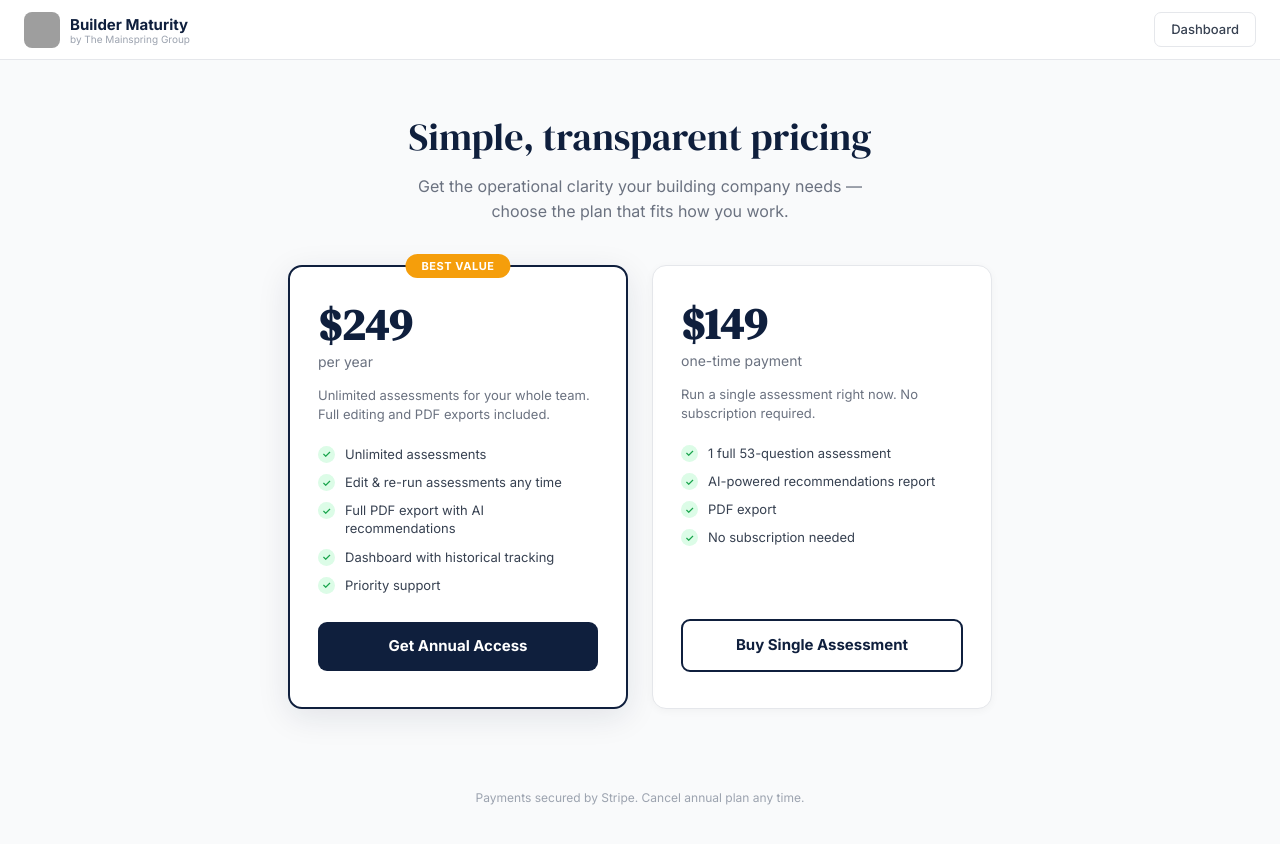
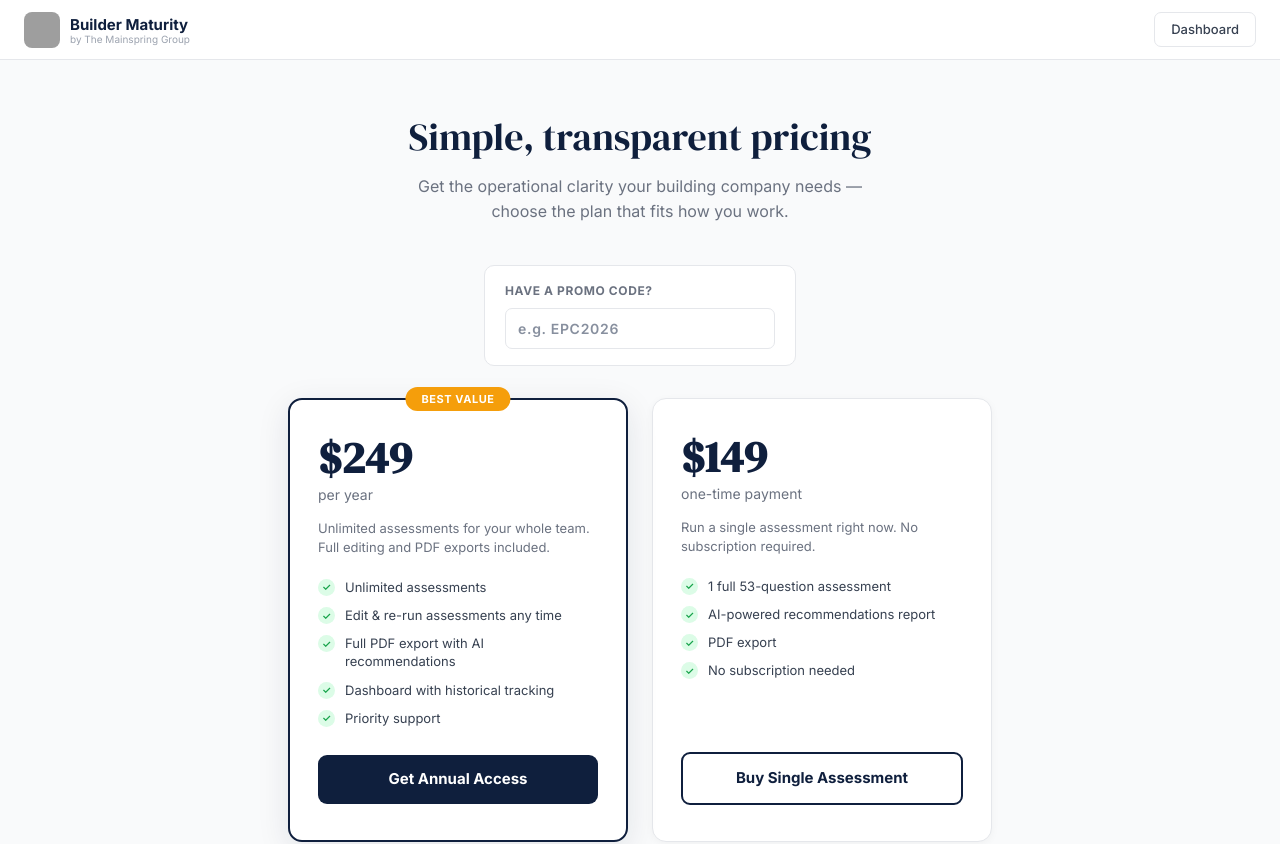
Before and after one commit to matt-tmg-hub/maturity, a Next.js app: page /pricing in a window 1280 px wide. Shown: the top 844 px of the page. Built offline with nearby package versions, Linux system fonts and the light colour scheme; grey boxes are pictures that could not be loaded.

Commit message:
Add promo code field to pricing page

```diff
--- a/app/pricing/page.tsx
+++ b/app/pricing/page.tsx
@@ -1,5 +1,4 @@
 'use client'
-
 import { useState } from 'react'
 import { useRouter } from 'next/navigation'
 
@@ -7,6 +6,8 @@ export default function PricingPage() {
   const router = useRouter()
   const [loadingPlan, setLoadingPlan] = useState<'annual' | 'onetime' | null>(null)
   const [error, setError] = useState<string | null>(null)
+  const [promoCode, setPromoCode] = useState('')
+  const [promoApplied, setPromoApplied] = useState(false)
 
   async function handleCheckout(planType: 'annual' | 'onetime') {
     setError(null)
@@ -15,7 +16,7 @@ export default function PricingPage() {
       const res = await fetch('/api/create-checkout', {
         method: 'POST',
         headers: { 'Content-Type': 'application/json' },
-        body: JSON.stringify({ planType }),
+        body: JSON.stringify({ planType, promoCode: promoCode.trim() || undefined }),
       })
       const data = await res.json()
       if (!res.ok) {
@@ -36,7 +37,6 @@ export default function PricingPage() {
 
   return (
     <div style={{ minHeight: '100vh', background: '#f9fafb', fontFamily: "'Inter',sans-serif" }}>
-
       <nav style={{ background: '#fff', borderBottom: '1px solid #e5e7eb', padding: '0 24px', height: 60, display: 'flex', alignItems: 'center', justifyContent: 'space-between', position: 'sticky', top: 0, zIndex: 50 }}>
         <a href="/" style={{ display: 'flex', alignItems: 'center', gap: 10, textDecoration: 'none' }}>
           <img src="https://rkfkccefwlarscfjmncz.supabase.co/storage/v1/object/public/assets/Wht%20M%20Solid%20Blue%20Sq%20Clear%20Background.png" alt="Mainspring M" style={{ width: 36, height: 36, borderRadius: 8, display: 'block' }} />
@@ -57,8 +57,30 @@ export default function PricingPage() {
         <div style={{ maxWidth: 480, margin: '0 auto 24px', background: '#fef2f2', border: '1px solid #fecaca', borderRadius: 10, padding: '12px 20px', color: '#b91c1c', fontSize: 14, textAlign: 'center' }}>{error}</div>
       )}
 
+      <div style={{ maxWidth: 360, margin: '0 auto 32px', padding: '0 24px' }}>
+        <div style={{ background: '#fff', border: '1px solid #e5e7eb', borderRadius: 10, padding: '16px 20px' }}>
+          <label style={{ display: 'block', fontSize: 12, fontWeight: 700, color: '#6b7280', letterSpacing: '0.05em', textTransform: 'uppercase', marginBottom: 8 }}>Have a promo code?</label>
+          <div style={{ display: 'flex', gap: 8 }}>
+            <input
+              type="text"
+              value={promoCode}
+              onChange={e => { setPromoCode(e.target.value.toUpperCase()); setPromoApplied(false); }}
+              placeholder="e.g. EPC2026"
+              style={{ flex: 1, padding: '9px 12px', fontSize: 14, border: '1px solid #e5e7eb', borderRadius: 7, outline: 'none', fontFamily: "'Inter',sans-serif", letterSpacing: '0.05em', fontWeight: 600, color: '#0f1f3d' }}
+            />
+            {promoCode && (
+              <button onClick={() => setPromoApplied(true)} style={{ padding: '9px 16px', background: '#0f1f3d', color: '#fff', border: 'none', borderRadius: 7, fontSize: 13, fontWeight: 600, cursor: 'pointer', fontFamily: "'Inter',sans-serif", whiteSpace: 'nowrap' }}>
+                Apply
+              </button>
+            )}
+          </div>
+          {promoApplied && promoCode && (
+            <p style={{ fontSize: 12, color: '#16a34a', marginTop: 8, fontWeight: 600 }}>&#10003; Code <strong>{promoCode}</strong> will be applied at checkout</p>
+          )}
+        </div>
+      </div>
+
       <div style={{ display: 'flex', gap: 24, justifyContent: 'center', flexWrap: 'wrap', padding: '0 24px 80px', maxWidth: 860, margin: '0 auto' }}>
-
         <div style={{ background: '#fff', border: '2px solid #0f1f3d', borderRadius: 14, padding: '36px 28px', width: 340, display: 'flex', flexDirection: 'column', position: 'relative', boxShadow: '0 8px 32px rgba(15,31,61,0.10)' }}>
           <div style={{ position: 'absolute', top: -13, left: '50%', transform: 'translateX(-50%)', background: '#f59e0b', color: '#fff', fontWeight: 700, fontSize: 11, padding: '4px 16px', borderRadius: 20, whiteSpace: 'nowrap', letterSpacing: '0.05em' }}>BEST VALUE</div>
           <div style={{ fontSize: 44, fontWeight: 800, color: '#0f1f3d', lineHeight: 1, fontFamily: "'DM Serif Display',serif" }}>$249</div>
@@ -67,16 +89,12 @@ export default function PricingPage() {
           <ul style={{ listStyle: 'none', padding: 0, margin: '0 0 28px', display: 'flex', flexDirection: 'column', gap: 10, flexGrow: 1 }}>
             {features.annual.map((f, i) => (
               <li key={i} style={{ display: 'flex', alignItems: 'flex-start', gap: 10, fontSize: 13, color: '#374151', lineHeight: 1.4 }}>
-                <span style={{ width: 17, height: 17, borderRadius: '50%', background: '#dcfce7', color: '#16a34a', display: 'flex', alignItems: 'center', justifyContent: 'center', flexShrink: 0, fontSize: 10, fontWeight: 700, marginTop: 1 }}>✓</span>
+                <span style={{ width: 17, height: 17, borderRadius: '50%', background: '#dcfce7', color: '#16a34a', display: 'flex', alignItems: 'center', justifyContent: 'center', flexShrink: 0, fontSize: 10, fontWeight: 700, marginTop: 1 }}>&#10003;</span>
                 {f}
               </li>
             ))}
           </ul>
-          <button
-            disabled={!!loadingPlan}
-            onClick={() => handleCheckout('annual')}
-            style={{ background: '#0f1f3d', color: '#fff', border: 'none', borderRadius: 9, fontWeight: 700, fontSize: 15, padding: '13px 0', cursor: loadingPlan ? 'not-allowed' : 'pointer', width: '100%', fontFamily: "'Inter',sans-serif", opacity: loadingPlan ? 0.7 : 1 }}
-          >
+          <button disabled={!!loadingPlan} onClick={() => handleCheckout('annual')} style={{ background: '#0f1f3d', color: '#fff', border: 'none', borderRadius: 9, fontWeight: 700, fontSize: 15, padding: '13px 0', cursor: loadingPlan ? 'not-allowed' : 'pointer', width: '100%', fontFamily: "'Inter',sans-serif", opacity: loadingPlan ? 0.7 : 1 }}>
             {loadingPlan === 'annual' ? 'Redirecting…' : 'Get Annual Access'}
           </button>
         </div>
@@ -88,20 +106,15 @@ export default function PricingPage() {
           <ul style={{ listStyle: 'none', padding: 0, margin: '0 0 28px', display: 'flex', flexDirection: 'column', gap: 10, flexGrow: 1 }}>
             {features.onetime.map((f, i) => (
               <li key={i} style={{ display: 'flex', alignItems: 'flex-start', gap: 10, fontSize: 13, color: '#374151', lineHeight: 1.4 }}>
-                <span style={{ width: 17, height: 17, borderRadius: '50%', background: '#dcfce7', color: '#16a34a', display: 'flex', alignItems: 'center', justifyContent: 'center', flexShrink: 0, fontSize: 10, fontWeight: 700, marginTop: 1 }}>✓</span>
+                <span style={{ width: 17, height: 17, borderRadius: '50%', background: '#dcfce7', color: '#16a34a', display: 'flex', alignItems: 'center', justifyContent: 'center', flexShrink: 0, fontSize: 10, fontWeight: 700, marginTop: 1 }}>&#10003;</span>
                 {f}
               </li>
             ))}
           </ul>
-          <button
-            disabled={!!loadingPlan}
-            onClick={() => handleCheckout('onetime')}
-            style={{ background: '#fff', color: '#0f1f3d', border: '2px solid #0f1f3d', borderRadius: 9, fontWeight: 700, fontSize: 15, padding: '13px 0', cursor: loadingPlan ? 'not-allowed' : 'pointer', width: '100%', fontFamily: "'Inter',sans-serif", opacity: loadingPlan ? 0.7 : 1 }}
-          >
+          <button disabled={!!loadingPlan} onClick={() => handleCheckout('onetime')} style={{ background: '#fff', color: '#0f1f3d', border: '2px solid #0f1f3d', borderRadius: 9, fontWeight: 700, fontSize: 15, padding: '13px 0', cursor: loadingPlan ? 'not-allowed' : 'pointer', width: '100%', fontFamily: "'Inter',sans-serif", opacity: loadingPlan ? 0.7 : 1 }}>
             {loadingPlan === 'onetime' ? 'Redirecting…' : 'Buy Single Assessment'}
           </button>
         </div>
-
       </div>
 
       <p style={{ textAlign: 'center', fontSize: 12, color: '#9ca3af', paddingBottom: 48 }}>Payments secured by Stripe. Cancel annual plan any time.</p>
```
